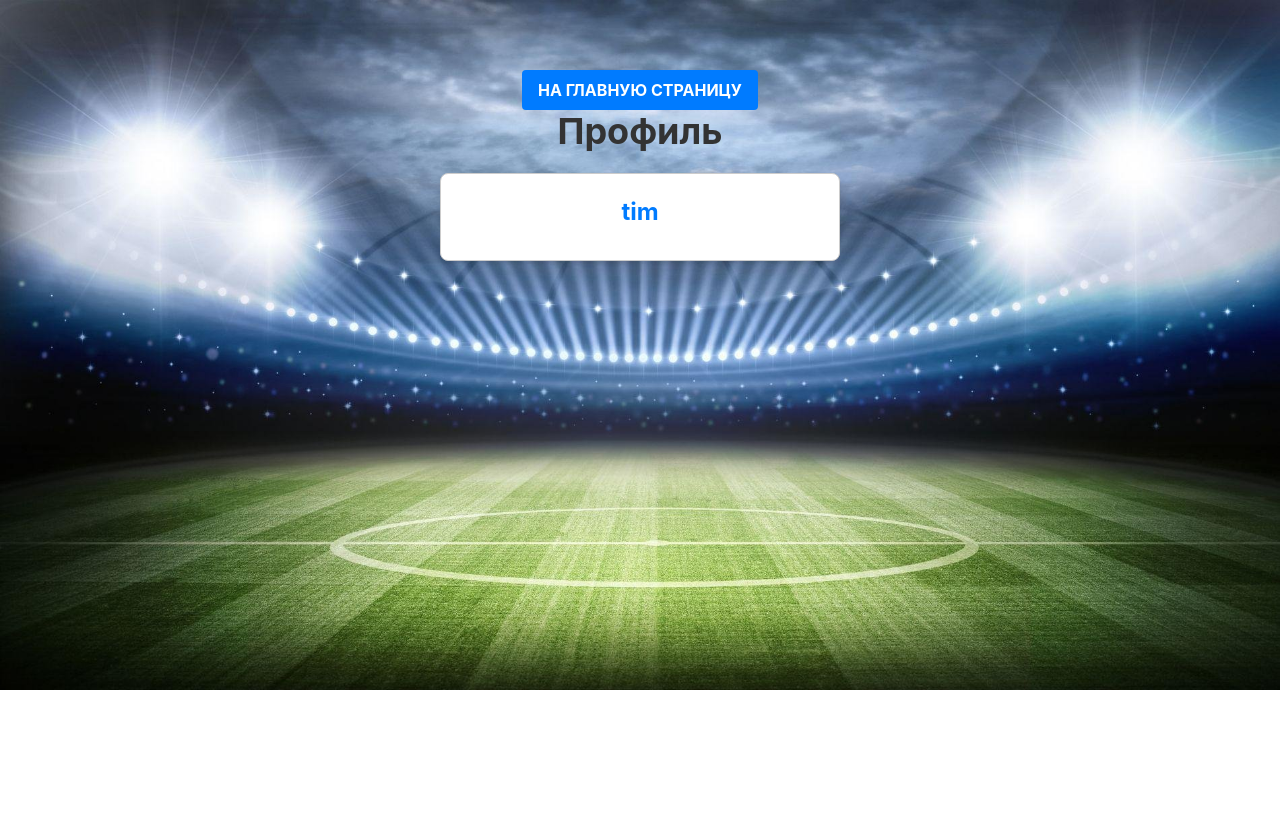
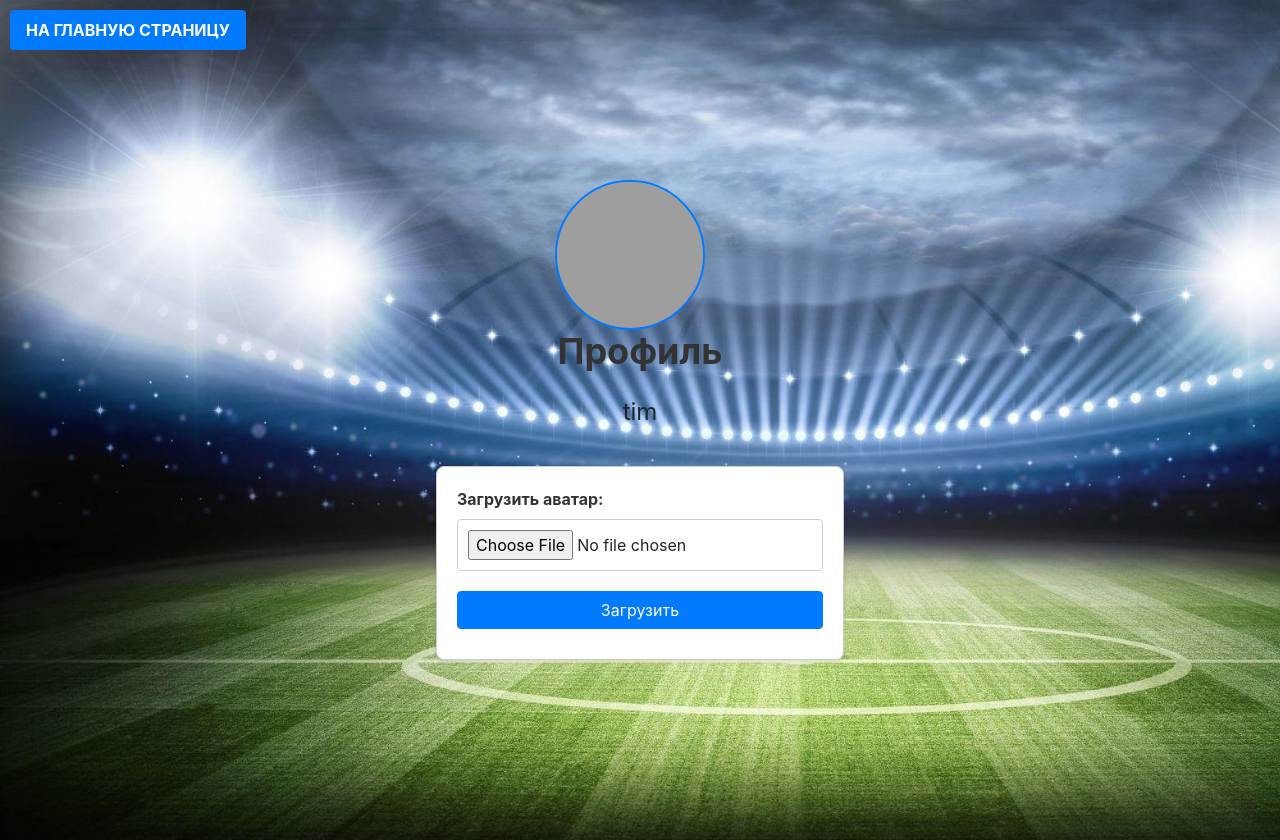
Before and after one commit to tim8006/Football-website, a Flask app: page /profile in a window 1280 px wide. Before the commit the page ends 690 px from the top, so only its background shows below. Run offline with Flask 3, Linux system fonts and the light colour scheme; a user stored in the database is signed in; some libraries are stand-ins or nearby versions; grey boxes are pictures that could not be loaded.

Commit message:
Добавлена загрузка аватара на страницу профиля

```diff
--- a/main.py
+++ b/main.py
@@ -6,6 +6,7 @@
 from werkzeug.utils import secure_filename
 from wtforms import StringField, PasswordField, SubmitField
 from wtforms.validators import DataRequired, Length, EqualTo
+from flask_wtf.file import FileField, FileAllowed
 
 app = Flask(__name__)
 app.secret_key = 'your_secret_key'
@@ -20,9 +21,10 @@
 
 
 class LoginForm(FlaskForm):
-    username = StringField('Username', validators=[DataRequired(), Length(min=2, max=20)])
-    password = PasswordField('Password', validators=[DataRequired(), Length(min=6, max=20)])
-    submit = SubmitField('Login')
+    username = StringField('Имя пользователя', validators=[DataRequired(), Length(min=2, max=20)])
+    password = PasswordField('Пароль', validators=[DataRequired(), Length(min=6, max=30)])
+    avatar = FileField('Аватар', validators=[FileAllowed(['jpg', 'png'])])
+    submit = SubmitField('Войти')
 
 
 @app.route('/register', methods=['GET', 'POST'])
@@ -107,6 +109,7 @@
         if avatar_file:
             avatar_filename = secure_filename(avatar_file.filename)
             avatar_file.save(os.path.join(app.config['UPLOAD_FOLDER'], avatar_filename))
+            session['avatar'] = avatar_filename
 
     return render_template('profile.html', username=username, form=form)
 
--- a/static/css/styles.css
+++ b/static/css/styles.css
@@ -101,54 +101,54 @@
 
 
 .profile-container {
-    margin-top: 50px;
+    display: flex;
+    align-items: center;
+    justify-content: center;
+    height: 100vh;
+}
+.home-button {
+    position: absolute;
+    top: 10px;
+    left: 10px;
+    padding: 10px;
+    background-color: #007bff;
+    color: white;
+    text-decoration: none;
+}
+.profile-info {
+    display: flex;
+    flex-direction: column;
+    align-items: center;
+}
+
+.profile-avatar-frame {
+    width: 150px;
+    height: 150px;
+    border: 2px solid #007bff;
+    border-radius: 50%;
+    overflow: hidden;
+    margin-right: 20px;
+}
+
+.profile-avatar-frame img {
+    width: 100%;
+    height: 100%;
+    object-fit: cover;
+}
+
+.profile-name {
     text-align: center;
 }
+
 h1 {
     font-size: 36px;
     font-weight: bold;
     color: #333;
     margin-bottom: 20px;
 }
-.profile-info {
-    border: 1px solid #ccc;
-    padding: 20px;
-    border-radius: 8px;
-    background-color: #fff;
-    box-shadow: 0 2px 4px rgba(0, 0, 0, 0.1); /* Добавить тень */
-    max-width: 400px;
-    margin: 0 auto;
-}
+
 .profile-username {
     font-size: 24px;
-    font-weight: bold;
-    color: #007bff;
-    margin-bottom: 10px;
-}
-.profile-avatar {
-    width: 150px;
-    height: 150px;
-    border-radius: 50%;
-    object-fit: cover;
-    margin-bottom: 20px;
-}
-.profile-form-container {
-    margin-top: 20px;
-}
-.profile-form-container form {
-    display: inline-block;
-}
-.profile-form-container form input[type="submit"] {
-    padding: 10px 20px;
-    font-size: 16px;
-    background-color: #007bff;
-    color: #fff;
-    border: none;
-    border-radius: 4px;
-    cursor: pointer;
-}
-.profile-form-container form input[type="submit"]:hover {
-    background-color: #0069d9;
 }
 
 .register-container {
--- a/templates/profile.html
+++ b/templates/profile.html
@@ -10,9 +10,24 @@
 <body>
     <div class="profile-container">
         <a href="{{ url_for('index') }}" class="home-button">На главную страницу</a>
-        <h1>Профиль</h1>
         <div class="profile-info">
-            <p class="profile-username">{{ username }}</p>
+            <div class="profile-avatar-frame">
+                {% if session['avatar'] %}
+                    <img src="{{ url_for('static', filename='images/' ~ session['avatar']) }}" alt="Аватар">
+                {% endif %}
+            </div>
+            <div class="profile-name">
+                <h1>Профиль</h1>
+                <p class="profile-username">{{ username }}</p>
+            </div>
+            <form action="{{ url_for('profile') }}" method="POST" enctype="multipart/form-data">
+                {{ form.csrf_token }}
+                <div class="form-group">
+                    <label for="avatar">Загрузить аватар:</label>
+                    {{ form.avatar(class="form-control-file") }}
+                </div>
+                <button type="submit" class="btn btn-primary">Загрузить</button>
+            </form>
         </div>
     </div>
 </body>
```
